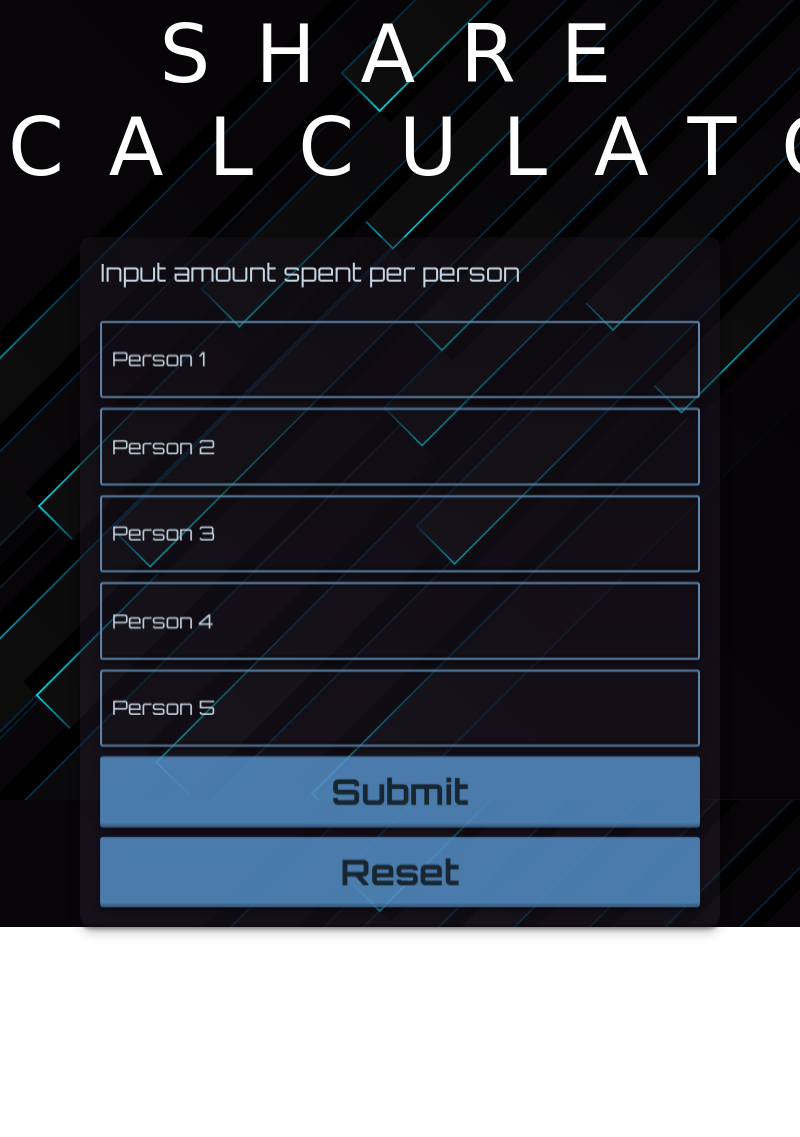
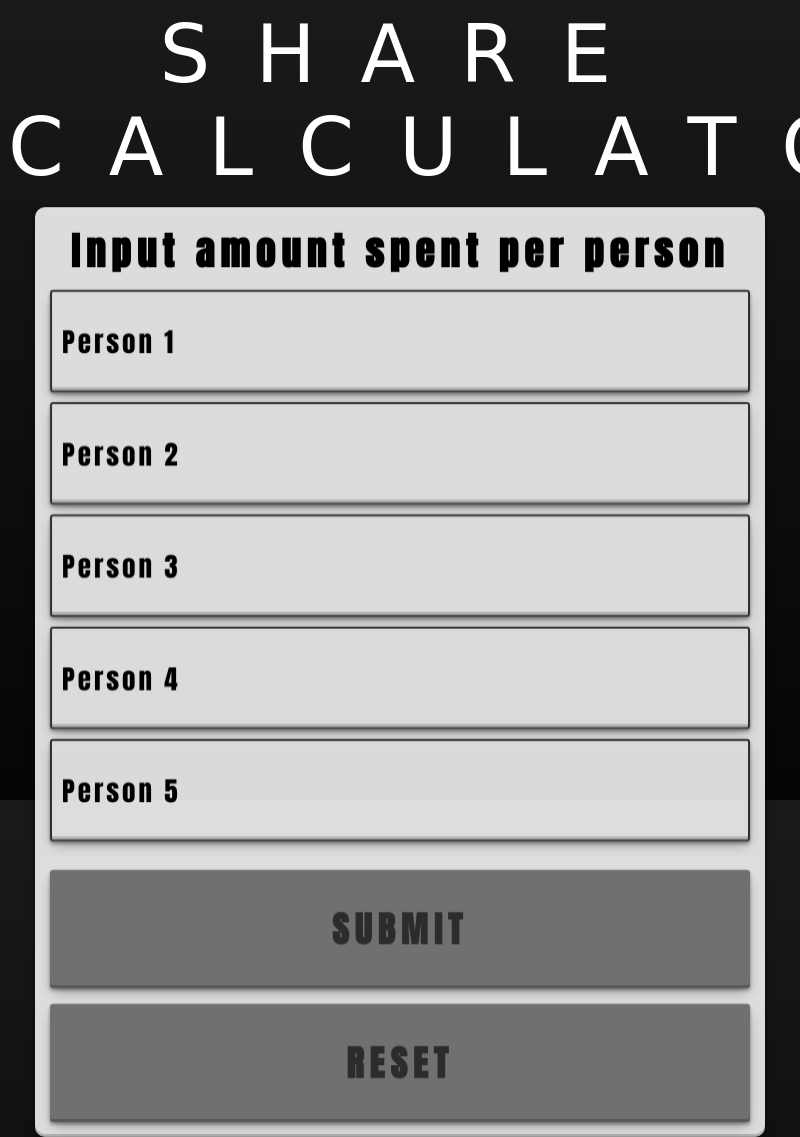
Before and after one commit to jollyjoee/java-practice, an Electron app: page index.html in a window 800 px wide. Shown: the top 1137 px of the page. Before the commit the page ends 927 px from the top, so only its background shows below. Drawn offline with Linux system fonts and the light colour scheme; a web font is replaced by a local one.

Commit message:
changed design

```diff
--- a/index.html
+++ b/index.html
@@ -13,19 +13,23 @@
     <link rel="preconnect" href="https://fonts.gstatic.com" crossorigin>
     <link rel="preconnect" href="https://fonts.googleapis.com">
     <link rel="preconnect" href="https://fonts.gstatic.com" crossorigin>
-    <link href="https://fonts.googleapis.com/css2?family=Anton&family=Kanit&family=Orbitron:wght@400;500;600;700;800;900&family=Permanent+Marker&family=Tourney:wght@100;200;300;400;500;600;700;800&display=swap" rel="stylesheet">    <script type="text/javascript" src="scripts/5per.js"></script>
+    <link href="https://fonts.googleapis.com/css2?family=Anton&family=Kanit&family=Orbitron:wght@400;500;600;700;800;900&family=Permanent+Marker&family=Tourney:wght@100;200;300;400;500;600;700;800&display=swap" rel="stylesheet">
+    <script type="text/javascript" src="scripts/5per.js"></script>
 </head>
-    <div class="topborder">SHARE CALCULATOR</div>
-    <body class="bgimage">
+
+    <body>
+        <div class="topborder">SHARE CALCULATOR</div>
         <form class="fiveperform" id="fiveperform"><span class="header">Input amount spent per person</span>
                 <input placeholder="Person 1" id="pay1" name="pay1" class="numberbox" type="number" inputmode="numeric">
                 <input placeholder="Person 2" id="pay2" name="pay2" class="numberbox" type="number" inputmode="numeric">
                 <input placeholder="Person 3" id="pay3" name="pay3" class="numberbox" type="number" inputmode="numeric">
                 <input placeholder="Person 4" id="pay4" name="pay4" class="numberbox" type="number" inputmode="numeric">
                 <input placeholder="Person 5" id="pay5" name="pay5" class="numberbox" type="number" inputmode="numeric">
-                <button type="button" class="button" onclick="logic()">Submit</button>
-                <button type="button" class="button" onclick="reload()">Reset</button>
-            <p id="output5per" class="output" hidden></p>
+                <div class="buttons">
+                    <button type="button" class="button" onclick="logic()">Submit</button>
+                    <button type="button" class="button" onclick="reload()">Reset</button>
+                </div>
+                <p id="output5per" class="output" hidden></p>
         </form>
     </body>
 </html>
--- a/style.css
+++ b/style.css
@@ -17,20 +17,14 @@ body {
     padding:0;
     overflow-x: hidden;
     overflow-y: hidden;
-    background-image:linear-gradient(rgb(78, 189, 241), #fff);
+    background-image:linear-gradient(rgb(26, 26, 26), #050505);
     font-family: 'Orbitron', sans-serif;
     font-weight: 400;
     font-size: 16px;
     overflow: scroll;
+    padding-bottom: 10vh;
 }
 
-.bgimage {
-  width: 100%;
-  background-image: url(assets/background.jpg);
-  background-repeat: no-repeat;
-  background-size: cover;
-  background-position: center;
-}
 
 .topborder {
   margin-top: 0%;
@@ -54,15 +48,20 @@ body {
 }
 
 .header {
-  color: #c6d5e2;
-  font-size: 25px;
+  color: #000000;
+  font-size: 39px;
+  height: fit-content;
+  text-align: Center;
+  letter-spacing: 6px;
+  font-family: Anton;
+  font-weight: 600;
 }
 
 .fiveperform {
     align-self:center;
-    height: 150%;
-    width: 100%;
-    max-width: 600px;
+    height: fit-content;
+    width: 870px;
+    max-width: 700px;
     max-height: 1100px;
     margin-bottom: -100%;
     margin-top: 5%;
@@ -70,8 +69,8 @@ body {
     display: flex;
     flex-direction: column;
     gap: 10px;
-    padding: 20px;
-    background: linear-gradient(to bottom, #18121d8a, #31253a59);
+    padding: 15px;
+    background-color: rgba(255, 255, 255, 0.856);
     border-radius: 10px;
     overflow: hidden;
     perspective: 1000px;
@@ -96,42 +95,55 @@ body {
 
   .numberbox {
     position: relative;
-    font-family: Orbitron;
-    font-size: 20px;
+    font-family: Anton;
+    height: 80px;
+    font-size: 27px;
     padding: 10px;
     border-radius: 3px;
     background-color: transparent;
     transition: border-color 0.3s ease-in-out, background-color 0.3s ease-in-out, transform 0.3s ease-in-out, box-shadow 0.3s ease-in-out;
     transform-style: preserve-3d;
     backface-visibility: hidden;
-    color: #c6d5e2;
-    border: 2px solid #5e84a8;
+    color: #000000;
+    border: 2px solid #303030;
     box-shadow: rgba(0, 0, 0, 0.4) 0px 2px 4px, rgba(0, 0, 0, 0.3) 0px 7px 13px -3px, rgba(0, 0, 0, 0.2) 0px -3px 0px inset;
   }
 
   .numberbox::placeholder {
-    color: #c6d5e2;
+    color: #000000;
+    font-family: Anton;
+    font-size: 27px;
+    letter-spacing: 3px;
   }
 
   .numberbox:hover,
   .numberbox:focus {
     position: relative;
-    border-color: #a5b8ca;
+    border-color: #303030;
     background-color: rgba(255, 255, 255, 0.2);
     transform: scale(1) rotateY(5deg);
     box-shadow: 0px 2px 4px rgba(0, 0, 0, 0.3);
     outline: none;
   }
-
+  .buttons {
+    margin-top: 19px;
+    display: flex;
+    flex-direction: column;
+    gap: 1em;
+    height: auto;
+  }
   .button {
     position: relative;
     padding: 10px 20px;
+    height: 120px;
     border: none;
     border-radius: 3px;
-    background-color: #548fc7d8;
-    color: #182631;
+    background-color: rgb(112, 112, 112);
+    color: #2c2c2c;
     font-size: 36px;
-    font-family: Orbitron;
+    font-family: Anton;
+    letter-spacing: 6px;
+    text-transform: uppercase;
     font-weight: 700;
     cursor: pointer;
     transform-style: preserve-3d;
@@ -150,14 +162,16 @@ body {
 
 
   .output {
-    font-family: 'Kanit';
-    line-height: 1.7em;
+    font-family: Anton;
+    line-height: 1.9em;
     font-size: 25px;
-    letter-spacing: 5px;
+    letter-spacing: 3px;
+    text-align: justify;
     text-wrap: wrap;
-    color: rgb(209, 209, 209);
+    color: rgb(0, 0, 0);
     border-color: aliceblue;
     animation: fadeIn 3s;
+    height: auto;
   }
 
   @keyframes fadeIn {
```
